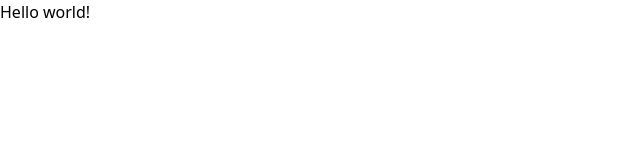
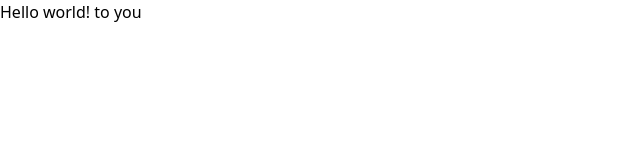
Before and after one commit to RrLSn/APIFetchingTask2, a React (Vite) app: page / in a window 1280 px wide. Shown: the top 160 px of the page, without its empty margins (0-640 px from the left). Built offline with nearby package versions, Linux system fonts and the light colour scheme.

Commit message:
ApiFetching

```diff
--- a/src/App.jsx
+++ b/src/App.jsx
@@ -8,7 +8,7 @@ function App() {
   return (
     <div className="App">
           <h1 className="text-3xl font-bold underline text-red-400">
-      Hello world!
+      Hello world! to you
     </h1>
 
     </div>
```
